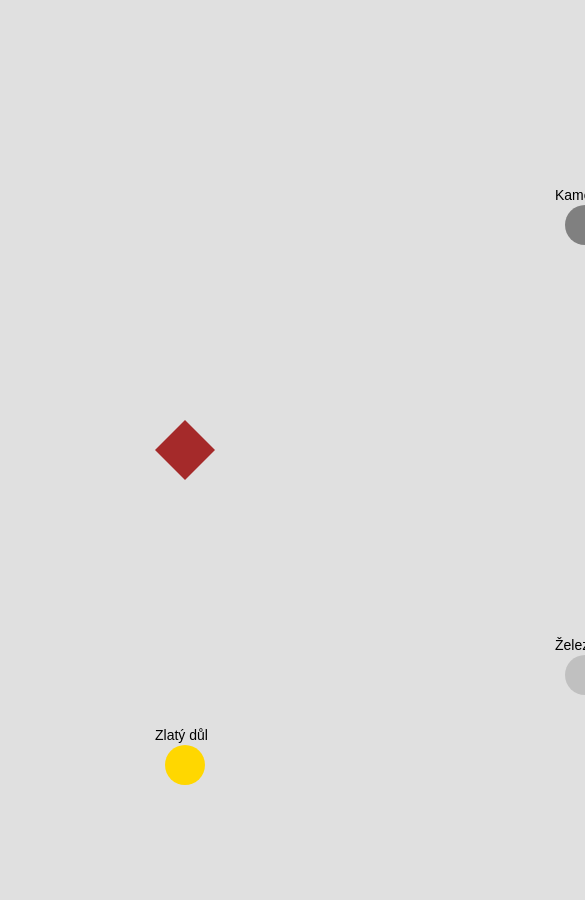
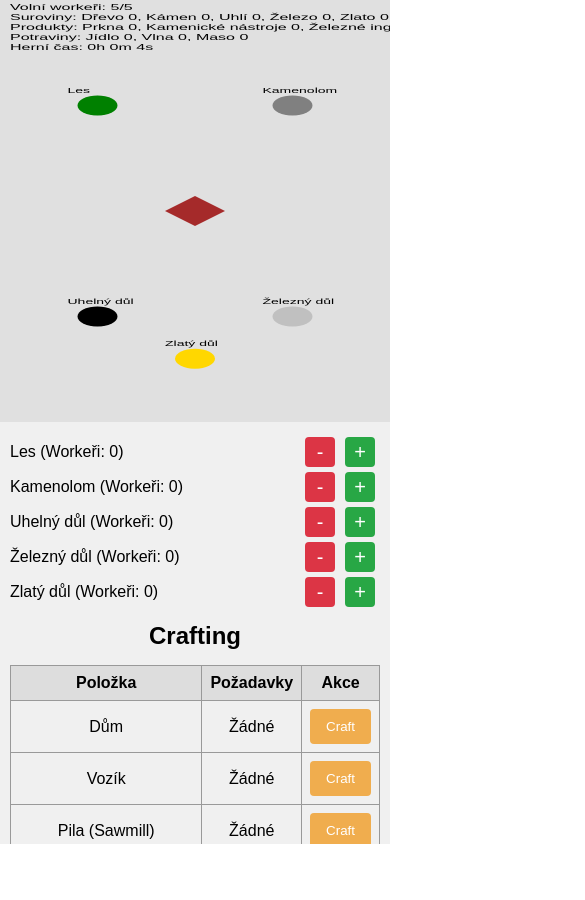
Before and after one commit to KingofThePlebs/Bindino, a plain HTML site: page index.html in a window 390 px wide. Shown: the top 900 px of the page, 585 px wide, since content can reach past the window. After the commit the page ends 844 px from the top, so only its background shows below. Drawn offline with Linux system fonts and the light colour scheme.

Commit message:
Add files via upload

```diff
--- a/index.html
+++ b/index.html
@@ -3,11 +3,12 @@
 <head>
     <meta charset="UTF-8">
     <title>Village Idle</title>
+    <meta name="viewport" content="width=device-width, initial-scale=1.0"> <!-- Přidáno pro responzivitu -->
     <link rel="stylesheet" href="styles.css">
 </head>
 <body>
     <div id="gameContainer">
-        <canvas id="gameCanvas" width="1600" height="900"></canvas>
+        <canvas id="gameCanvas"></canvas> <!-- Odebrány pevné rozměry -->
         <div id="ui">
             <div id="resourceControls">
                 <!-- Dynamicky generovaný obsah -->
@@ -29,7 +30,7 @@
                         <!-- Dynamicky generovaný obsah -->
                     </tbody>
                 </table>
-                <button id="saveButton">Uložit hru</button>
+                <!-- Odebráno tlačítko pro ukládání -->
                 <button id="resetButton">Resetovat hru</button>
             </div>
         </div>
--- a/script.js
+++ b/script.js
@@ -1,6 +1,14 @@
 // Nastavení canvasu
 const canvas = document.getElementById('gameCanvas');
 const ctx = canvas.getContext('2d');
+
+// Nastavení velikosti plátna podle velikosti okna
+function resizeCanvas() {
+    canvas.width = window.innerWidth - (window.innerWidth > 800 ? 300 : 0); // Odečte šířku UI na PC
+    canvas.height = window.innerHeight;
+}
+window.addEventListener('resize', resizeCanvas);
+resizeCanvas();
 
 // Herní data
 let workers = [];
@@ -205,6 +213,9 @@ function init() {
     setInterval(() => {
         gameTime++;
     }, 1000);
+
+    // Automatické ukládání hry každých 10 sekund
+    setInterval(saveGame, 10000);
 }
 
 // Hlavní smyčka hry
@@ -734,7 +745,7 @@ function saveGame() {
         villageGrowthRate
     };
     localStorage.setItem('villageIdleSave', JSON.stringify(gameData));
-    alert('Hra byla uložena!');
+    console.log('Hra byla automaticky uložena!');
 }
 
 // Funkce pro načtení hry
@@ -771,7 +782,6 @@ function resetGame() {
 }
 
 // Přidání event listenerů na tlačítka
-document.getElementById('saveButton').addEventListener('click', saveGame);
 document.getElementById('resetButton').addEventListener('click', resetGame);
 
 // Inicializace hry
--- a/styles.css
+++ b/styles.css
@@ -1,20 +1,20 @@
 body {
     margin: 0;
     padding: 0;
-    overflow: auto;
+    overflow: hidden;
     font-family: Arial, sans-serif;
 }
 
 #gameContainer {
     display: flex;
     flex-direction: row;
-    justify-content: center;
-    align-items: center;
+    width: 100vw;
+    height: 100vh;
 }
 
 #gameCanvas {
+    flex: 1;
     background-color: #e0e0e0;
-    margin: auto;
 }
 
 #ui {
@@ -23,7 +23,19 @@ body {
     padding: 10px;
     box-sizing: border-box;
     overflow-y: auto;
-    height: 900px; /* Nastaveno podle výšky plátna */
+}
+
+@media (max-width: 800px) {
+    #gameContainer {
+        flex-direction: column;
+    }
+    #ui {
+        width: 100%;
+        height: auto;
+    }
+    #gameCanvas {
+        height: 50vh;
+    }
 }
 
 #resourceControls, #buildingControls {
@@ -68,18 +80,16 @@ body {
 }
 
 .resource-control .plus-button:hover, .building-control .plus-button:hover {
-    background-color: #146825;
-    box-shadow:#28a745;
+    background-color: #218838;
 }
 
 /* Stylování pro tlačítka '-' */
 .resource-control .minus-button, .building-control .minus-button {
-    background-color: #fc6070; /* Červená */
+    background-color: #dc3545; /* Červená */
 }
 
 .resource-control .minus-button:hover, .building-control .minus-button:hover {
-    background-color: #c71a2b;
-    box-shadow: #dc3545;
+    background-color: #c82333;
 }
 
 .plus-button::after {
@@ -115,7 +125,7 @@ body {
     background-color: #ddd;
 }
 
-#saveButton, #resetButton {
+#resetButton {
     padding: 10px 20px;
     font-size: 16px;
     margin: 5px;
@@ -127,7 +137,7 @@ body {
     transition-duration: 0.4s;
 }
 
-#saveButton:hover, #resetButton:hover {
+#resetButton:hover {
     background-color: white;
     color: black;
     border: 2px solid #008CBA;
```
